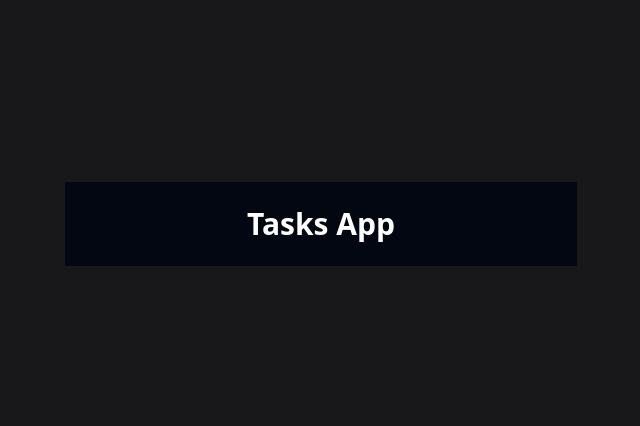
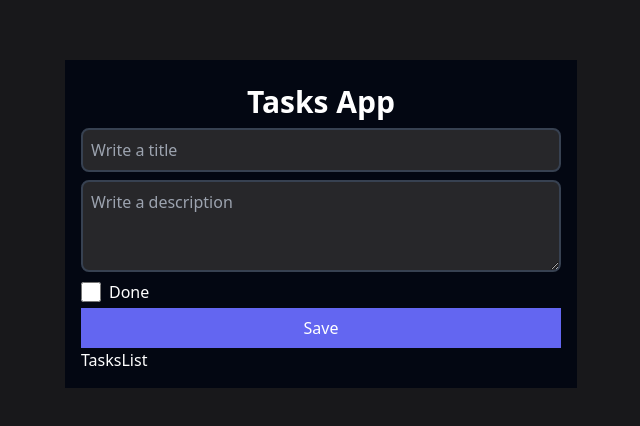
Before and after one commit to AndresCalle9/task-app-fe-reactjs, a React (Vite) app: page / in a window 1280 px wide. Shown: the part 176-602 px from the top of the page, without its empty margins (319-959 px from the left). Built offline with nearby package versions, Linux system fonts and the light colour scheme.

Commit message:
Form component implemented

```diff
--- a/src/App.tsx
+++ b/src/App.tsx
@@ -1,8 +1,13 @@
+import TasksList from './components/TasksList/TasksList';
+import TaskForm from './components/TaskForm/TaskForm';
+
 function App() {
   return (
     <div className='bg-zinc-900 h-screen text-white flex items-center justify-center'>
       <div className='bg-gray-950 p-4 w-2/5'>
         <h1 className='text-3xl font-bold text-center my-2'>Tasks App</h1>
+        <TaskForm />
+        <TasksList />
       </div>
     </div>
   );
--- /dev/null
+++ b/src/components/TaskForm/TaskForm.tsx
@@ -0,0 +1,47 @@
+import { ChangeEvent, useState } from 'react';
+
+function TaskForm() {
+  const [task, setTask] = useState({ title: '', description: '', done: false });
+  const handleInputChange = (
+    e: ChangeEvent<HTMLInputElement | HTMLTextAreaElement>
+  ) => {
+    setTask({ ...task, [e.target.name]: e.target.value });
+  };
+
+  const handleSubmit = (e: React.FormEvent<HTMLFormElement>) => {
+    e.preventDefault;
+    console.log(task);
+  };
+
+  return (
+    <div>
+      <form onSubmit={handleSubmit}>
+        <input
+          className='border-2 border-gray-700 p-2 rounded-lg bg-zinc-800 block w-full my-2'
+          placeholder='Write a title'
+          type='text'
+          name='title'
+          onChange={handleInputChange}
+        />
+        <textarea
+          className='border-2 border-gray-700 p-2 rounded-lg bg-zinc-800 block w-full my-2'
+          placeholder='Write a description'
+          name='description'
+          rows={3}
+          onChange={handleInputChange}
+        ></textarea>
+        <label className='inline-flex items-center gap-x-2' htmlFor=''>
+          <input
+            className='h-5 w-5 text-indigo-600 '
+            type='checkbox'
+            onChange={(e) => setTask({ ...task, done: !task.done })}
+          />{' '}
+          <span>Done</span>
+        </label>
+        <button className='bg-indigo-500 px-3 block py-2 w-full'>Save</button>
+      </form>
+    </div>
+  );
+}
+
+export default TaskForm;
--- /dev/null
+++ b/src/components/TasksList/TasksList.tsx
@@ -0,0 +1,5 @@
+function TasksList() {
+  return <div>TasksList</div>;
+}
+
+export default TasksList;
```
